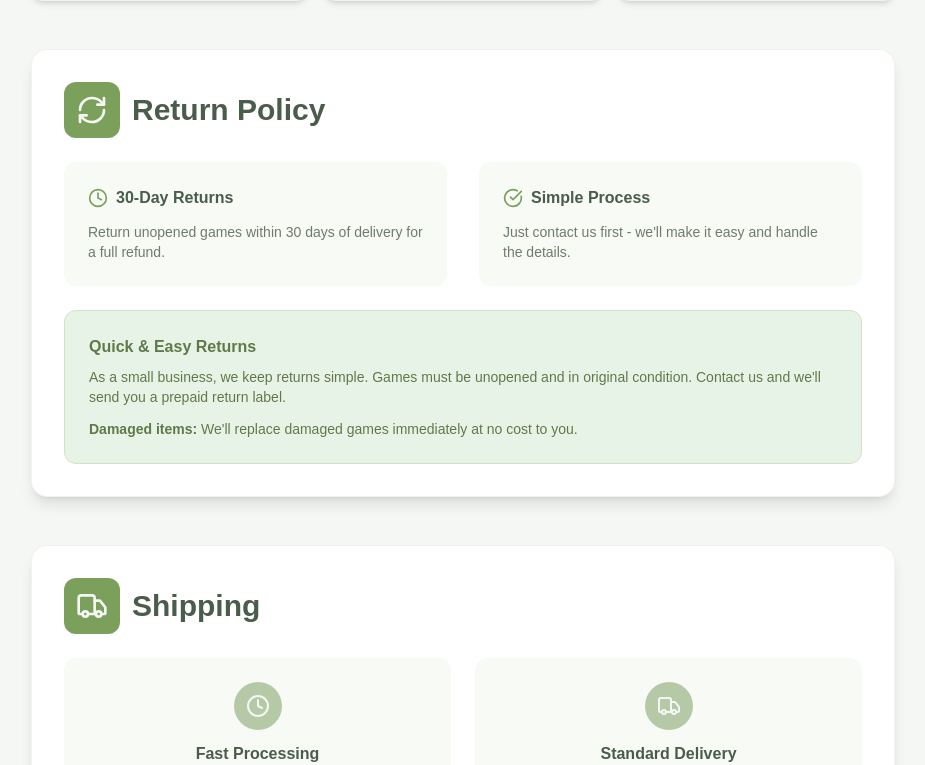
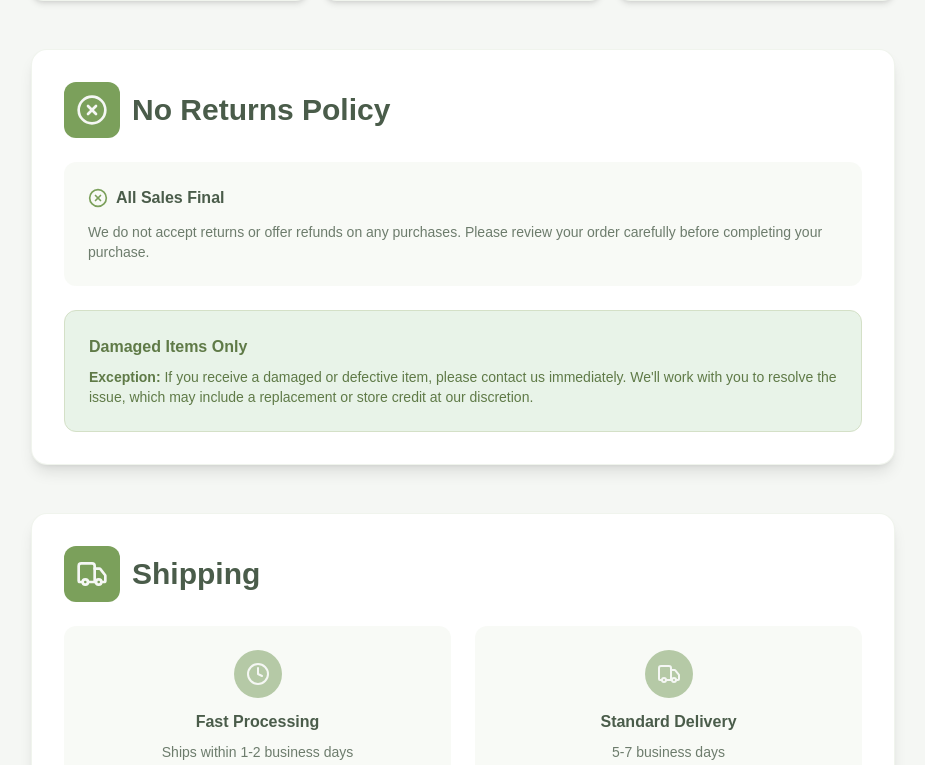
Before and after one commit to givenministryLLC/given-ministry-boardgames, a Next.js app: page /policies in a window 1280 px wide. Shown: the part 555-1320 px from the top of the page, without its empty margins (177-1102 px from the left). Built offline with nearby package versions, Linux system fonts and the light colour scheme.

Commit message:
Update policies to reflect no returns policy
Changed all references to returns to indicate that all sales are final and returns are not accepted, except for damaged or defective items. Updated FAQ, policies page, footer, and company config to remove return days and clarify shipping times.

```diff
--- a/src/app/faq/page.tsx
+++ b/src/app/faq/page.tsx
@@ -25,7 +25,7 @@ const faqs = [
         id: 2,
         icon: Shield,
         question: "What is your return policy?",
-        answer: `We accept returns within ${companyConfig.policies.returnDays} days of purchase for unopened games in original condition. Contact us first and we'll handle the return process.`
+        answer: "We do not accept returns - all sales are final. However, if you receive a damaged or defective item, please contact us immediately and we'll work with you to resolve the issue."
     },
     {
         id: 3,
--- a/src/app/page.tsx
+++ b/src/app/page.tsx
@@ -277,7 +277,7 @@ export default function Home() {
                 <div className="bg-sage-green/10 p-6 rounded-xl border border-sage-green/20">
                   <h4 className="font-semibold text-deep-brown mb-3">Have Questions?</h4>
                   <p className="text-deep-brown/80 text-sm mb-4">
-                    Questions about shipping, returns, or anything else? We're here to help and respond quickly!
+                    Questions about shipping, policies, or anything else? We're here to help and respond quickly!
                   </p>
                   <div className="flex flex-col sm:flex-row gap-3">
                     <a
--- a/src/app/policies/page.tsx
+++ b/src/app/policies/page.tsx
@@ -2,7 +2,7 @@ import {
     Shield,
     Truck,
     Heart,
-    RefreshCw,
+    XCircle,
     Clock,
     CheckCircle,
     Mail,
@@ -37,7 +37,7 @@ export default function PoliciesPage() {
                 {/* Policy Navigation */}
                 <div className="grid grid-cols-1 md:grid-cols-3 gap-4 mb-12">
                     {[
-                        { icon: RefreshCw, title: "Returns", href: "#returns" },
+                        { icon: XCircle, title: "No Returns", href: "#returns" },
                         { icon: Truck, title: "Shipping", href: "#shipping" },
                         { icon: Shield, title: "Privacy", href: "#privacy" }
                     ].map((item, index) => {
@@ -63,41 +63,25 @@ export default function PoliciesPage() {
                 <section id="returns" className="mb-12 bg-white p-8 rounded-2xl shadow-lg border border-sage-green/20">
                     <div className="flex items-center space-x-3 mb-6">
                         <div className="bg-primary p-3 rounded-xl">
-                            <RefreshCw className="w-8 h-8 text-warm-cream" />
+                            <XCircle className="w-8 h-8 text-warm-cream" />
                         </div>
-                        <h2 className="text-3xl font-bold text-deep-brown">Return Policy</h2>
+                        <h2 className="text-3xl font-bold text-deep-brown">No Returns Policy</h2>
                     </div>
 
-                    <div className="grid grid-cols-1 md:grid-cols-2 gap-8 mb-6">
-                        <div className="bg-sage-green/10 p-6 rounded-xl">
-                            <div className="flex items-center space-x-2 mb-3">
-                                <Clock className="w-5 h-5 text-primary" />
-                                <h3 className="font-semibold text-deep-brown">{companyConfig.policies.returnDays}-Day Returns</h3>
-                            </div>
-                            <p className="text-deep-brown/80 text-sm">
-                                Return unopened games within {companyConfig.policies.returnDays} days of delivery for a full refund.
-                            </p>
+                    <div className="bg-sage-green/10 p-6 rounded-xl mb-6">
+                        <div className="flex items-center space-x-2 mb-3">
+                            <XCircle className="w-5 h-5 text-primary" />
+                            <h3 className="font-semibold text-deep-brown">All Sales Final</h3>
                         </div>
-
-                        <div className="bg-sage-green/10 p-6 rounded-xl">
-                            <div className="flex items-center space-x-2 mb-3">
-                                <CheckCircle className="w-5 h-5 text-primary" />
-                                <h3 className="font-semibold text-deep-brown">Simple Process</h3>
-                            </div>
-                            <p className="text-deep-brown/80 text-sm">
-                                Just contact us first - we'll make it easy and handle the details.
-                            </p>
-                        </div>
+                        <p className="text-deep-brown/80 text-sm">
+                            We do not accept returns or offer refunds on any purchases. Please review your order carefully before completing your purchase.
+                        </p>
                     </div>
 
                     <div className="bg-mint-whisper p-6 rounded-xl border border-olive-mist">
-                        <h3 className="font-semibold text-forest-prayer mb-2">Quick & Easy Returns</h3>
-                        <p className="text-forest-prayer text-sm mb-3">
-                            As a small business, we keep returns simple. Games must be unopened and in original condition.
-                            Contact us and we'll send you a prepaid return label.
-                        </p>
+                        <h3 className="font-semibold text-forest-prayer mb-2">Damaged Items Only</h3>
                         <p className="text-forest-prayer text-sm">
-                            <strong>Damaged items:</strong> We'll replace damaged games immediately at no cost to you.
+                            <strong>Exception:</strong> If you receive a damaged or defective item, please contact us immediately. We'll work with you to resolve the issue, which may include a replacement or store credit at our discretion.
                         </p>
                     </div>
                 </section>
--- a/src/components/Footer.tsx
+++ b/src/components/Footer.tsx
@@ -84,7 +84,7 @@ export default function Footer() {
                             <li>
                                 <Link href="/policies" className="flex items-center space-x-2 text-warm-cream/80 hover:text-mint-whisper transition-all duration-200 hover:translate-x-1">
                                     <Shield className="w-3 h-3" />
-                                    <span>Return Policy</span>
+                                    <span>No Returns</span>
                                 </Link>
                             </li>
                             <li>
--- a/src/config/company.ts
+++ b/src/config/company.ts
@@ -16,10 +16,9 @@ export const companyConfig = {
         established: "Est. 2024"
     },
     policies: {
-        returnDays: 30,
         standardShipping: 9.99,
         processingTime: "1-2 business days",
-        deliveryTime: "3-5 business days"
+        deliveryTime: "5-7 business days"
     },
     location: {
         country: "United States",
```
